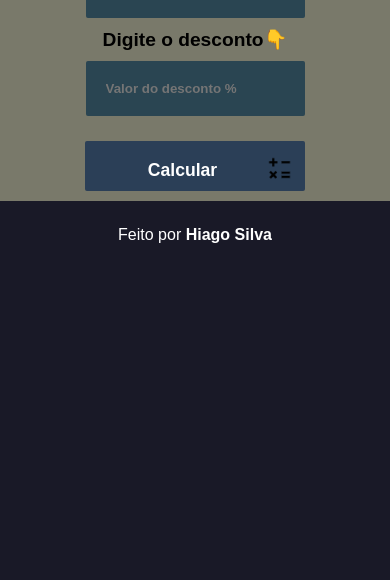
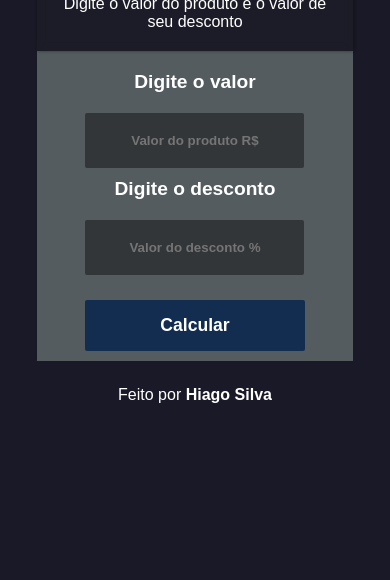
Before and after one commit to HiagoSilvaAnjos/calculador-de-descontos, a plain HTML site: page index.html in a window 390 px wide. Shown: the part 264-844 px from the top of the page. Drawn offline with Linux system fonts and the light colour scheme.

Commit message:
Atualizações

```diff
--- a/index.html
+++ b/index.html
@@ -18,20 +18,20 @@
       </div>
 
       <div class="valores">
-        <label for="valor">Digite o valor&#x1F447</label>
+        <label for="valor">Digite o valor</label>
         <span id="sintaxePreco">
-          * Preencha este campo! *
+          * Preencha este campo! 👇 *
       </span>
         <input type="number" id="valor" placeholder="Valor do produto R$">
 
-        <label for="porcentagem">Digite o desconto&#x1F447</label>
+        <label for="porcentagem">Digite o desconto</label>
         <span id="sintaxeDesc">
-          * Preencha este campo! *
+          * Preencha este campo! 👇 *
         </span>
         <input type="number" id="porcentagem" placeholder="Valor do desconto %">
 
           <button id="calcDesc">
-             Calcular<img width="25px" src="./assets/math-icon.png" alt="">
+             Calcular
           </button>
 
       </div>
--- a/javascript/scripts.js
+++ b/javascript/scripts.js
@@ -60,7 +60,7 @@ function calcularResult() {
 
         return resultado.innerText = "Seu desconto é de R$" +
             calcularPor.toFixed(2) + "💸" +
-            "\nCom o desconto aplicado de " + (calcDesc * 100).toFixed(0) + "%" + " o valor que é R$" +
+            "\nCom o desconto de " + (calcDesc * 100).toFixed(0) + "%" + " aplicado, o valor que é R$" +
             valorProduto +
             " passará a ser R$" +
             saberDesc.toFixed(2);
--- a/style/style.css
+++ b/style/style.css
@@ -7,7 +7,12 @@
 /* Corpo */
 
 body {
+    width: 100%;
     height: 100vh;
+    display: flex;
+    align-items: center;
+    justify-content: center;
+    flex-direction: column;
     font-family: Arial, Helvetica, sans-serif;
     background-color: rgb(25, 25, 39);
 }
@@ -15,14 +20,18 @@ body {
 /* Container */
 
 main {
-    max-width: 1000px;
-    margin: 0 auto;
+    display: flex;
+    justify-content: center;
+    align-items: center;
+    flex-direction: column;
+    width: 1000px;
     border-radius: 5px;
 }
 
 /* Cabeçalho */
 
 .cabecalho {
+    width: 1000px;
     text-align: center;
     color: white;
     background-color: rgba(51, 51, 51, 0.15);
@@ -43,29 +52,37 @@ main {
 /* Campo valores */
 
 .valores {
+    display: flex;
+    justify-content: center;
+    align-items: center;
+    flex-direction: column;
+    width: 1000px;
     padding: 10px;
-    background-color: rgb(121, 121, 106);
+    background-color: #545c60;
     text-align: center;
 }
 
 .valores label {
-    color: #000000;
-    display: block;
+    margin-top: 10px;
+    color: #ffffff;
     font-weight: bold;
     font-size: 1.2em;
 }
 
 .valores input {
-    background-color: rgb(42, 69, 82);
+    text-align: center;
+    background-color: rgba(17, 15, 15, 0.486);
     color: white;
     font-weight: bold;
     border-radius: 2px;
     border: none;
     max-width: 100%;
     padding: 20px;
-    display: block;
-    margin: 10px auto;
+    margin-top: 20px;
+    outline: none;
 }
+
+
 .valores input:focus {
     background-color: rgb(33, 48, 58);
 }
@@ -76,12 +93,12 @@ main {
     width: 220px;
     margin: auto;
     display: block;
-    padding: 10px;
+    padding: 15px;
     margin-top: 25px;
     font-weight: bold;
     font-size: 1.1em;
     color: white;
-    background-color: #2b3f57;
+    background-color: #122d50;
     border-radius: 2px;
 }
 
@@ -94,25 +111,27 @@ input[type=number] {
 }
 
 .valores button:hover {
-    color: #050220;
-    background-color: #036464;
+    background-color: #074c6b;
 }
+
 
 /* Regras javascript */
 
 
 
 #sintaxePreco {
-    padding-top:10px;
+    margin-top:10px;
+    font-weight: bold;
     font-style: italic;
-    color: red;
+    color: rgb(141, 5, 32);
     display: none;
 }
 
 #sintaxeDesc {
-    padding-top: 10px;
+    margin-top: 10px;
+    font-weight: bold;
     font-style: italic;
-    color: red;
+    color: rgb(141, 5, 32);
     display: none;
 
 }
@@ -122,7 +141,8 @@ input[type=number] {
 
 #campoResultado {
     display: none;
-    background-color: rgb(47, 53, 87);
+    background-color: rgb(20, 22, 36);
+    width: 100%;
     text-align: center;
     font-weight: 400;
     font-size: 1.2em;
@@ -159,3 +179,33 @@ img {
     top: 5px;
     left: 25%;
 }
+
+
+@media (max-width: 1100px) {
+    main {
+        width: 90%;
+    }
+
+    .cabecalho {
+        box-shadow: 1px 0px 3px rgba(17, 17, 17, 0.55);
+        backdrop-filter: blur(5px);
+        width: 90%;
+    }
+
+    .cabecalho h1 {
+        font-size: 1.6em;
+    }
+
+    .cabecalho p {
+        font-size: 16px;
+    }
+
+    .valores {
+        width: 90%;
+    }
+
+    #campoResultado {
+        width: 90%;
+    }
+
+}
```
